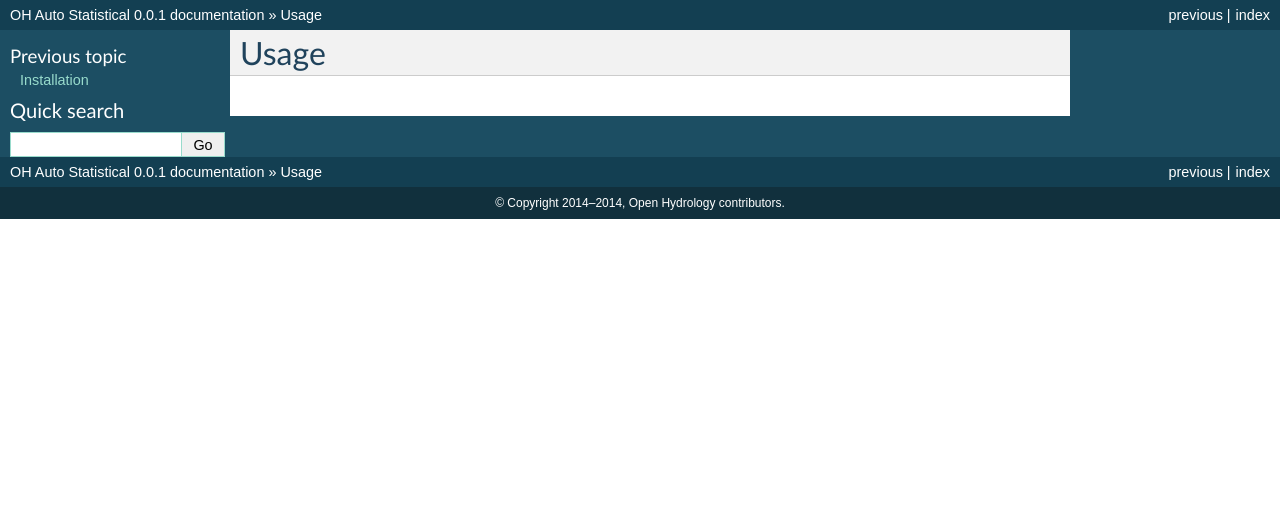
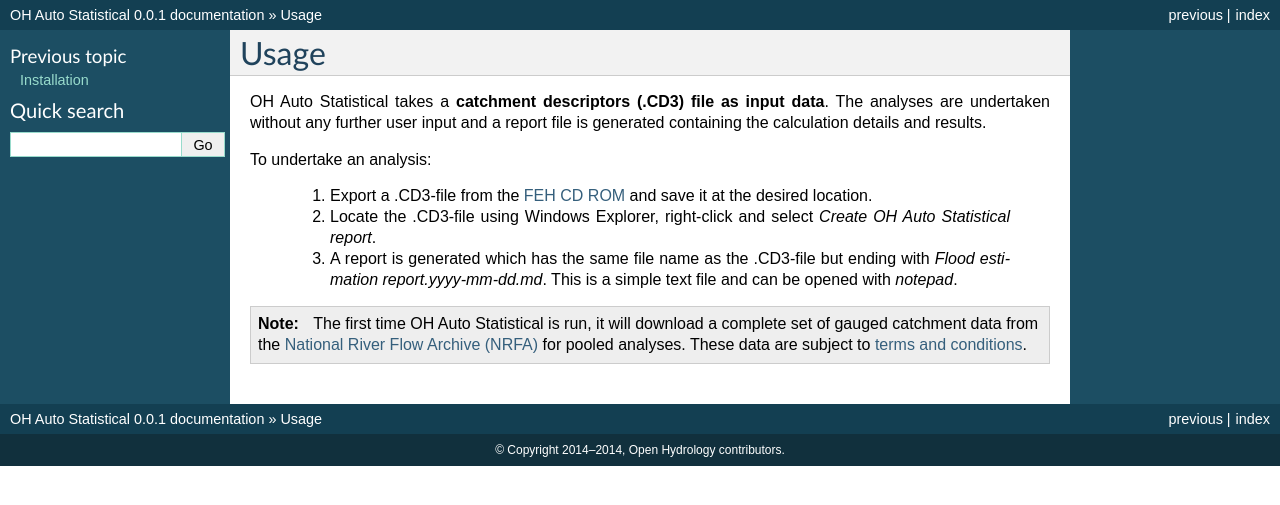
Before and after one commit to OpenHydrology/OH-Auto-Statistical, a Sphinx documentation site: the page built from docs/source/run.rst, in a window 1280 px wide. Shown: the top 505 px of the page. Built offline with Sphinx 7.4.7, drawn with Linux system fonts in a browser that asks for light colours.

Commit message:
doc updates

```diff
--- a/README.rst
+++ b/README.rst
@@ -6,7 +6,7 @@
 This package is a simple front-end for the OH `floodestimation` library for rapid estimation of flood flow rates. It
 works like this:
 
-1. In a file explorer, right-click on a `CD3` catchment file and click `Flood estimation report`.
+1. In a file explorer, right-click on a `.CD3` catchment file and click `Create OH Auto Statistical report`.
 2. Open the generated report file containing full calculation details and results.
 
 This package has been created to test the `floodestimation` library and develop its reporting outputs.
--- a/docs/source/index.rst
+++ b/docs/source/index.rst
@@ -1,7 +1,8 @@
 OH Auto Statistical
 ===================
 
-Fully automated flood estimation for UK catchments using the Flood Estimation Handbook Statistical Method.
+Fully automated flood estimation for UK catchments using the latest revisions to the Flood Estimation Handbook
+Statistical Method as developed by `Kjeldsen, Jones and Bayliss (2008) <https://www.gov.uk/government/publications/improving-the-flood-estimation-handbook-feh-statistical-procedures-for-flood-frequency-estimation>`_.
 
 Contents:
 
--- a/docs/source/run.rst
+++ b/docs/source/run.rst
@@ -1,2 +1,18 @@
 Usage
 =====
+
+OH Auto Statistical takes a **catchment descriptors (.CD3) file as input data**. The analyses are undertaken without any
+further user input and a report file is generated containing the calculation details and results.
+
+To undertake an analysis:
+
+ 1. Export a .CD3-file from the `FEH CD ROM <http://www.hydrosolutions.co.uk/products.asp?categoryID=4670>`_ and save
+    it at the desired location.
+ 2. Locate the .CD3-file using Windows Explorer, right-click and select `Create OH Auto Statistical report`.
+ 3. A report is generated which has the same file name as the .CD3-file but ending with
+    `Flood estimation report.yyyy-mm-dd.md`. This is a simple text file and can be opened with `notepad`.
+
+.. note::
+   The first time OH Auto Statistical is run, it will download a complete set of gauged catchment data from the
+   `National River Flow Archive (NRFA) <http://www.ceh.ac.uk/data/nrfa/>`_ for pooled analyses. These data are subject
+   to `terms and conditions <http://www.ceh.ac.uk/data/nrfa/data/data_terms.html>`_.
```
Also changed, not shown: docs/source/installation.rst (+7 -0 lines).
